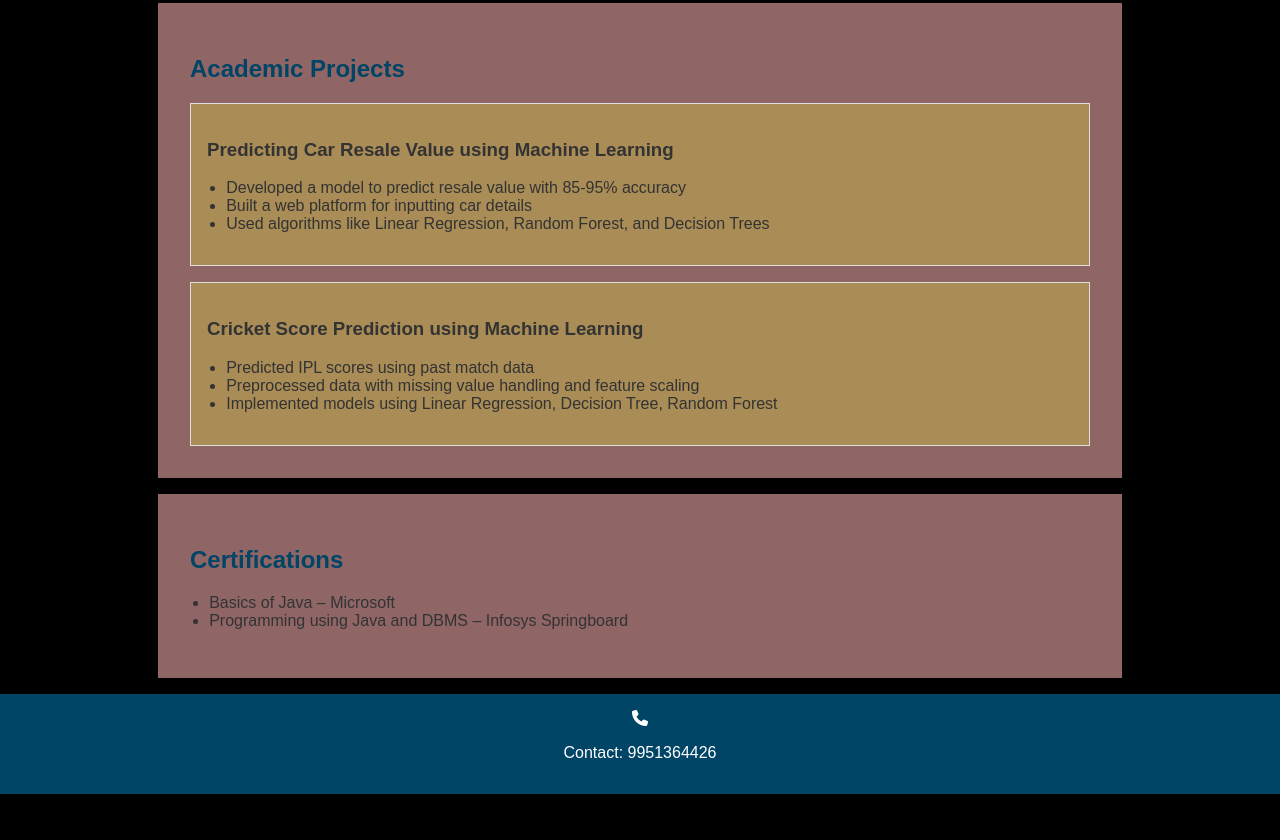
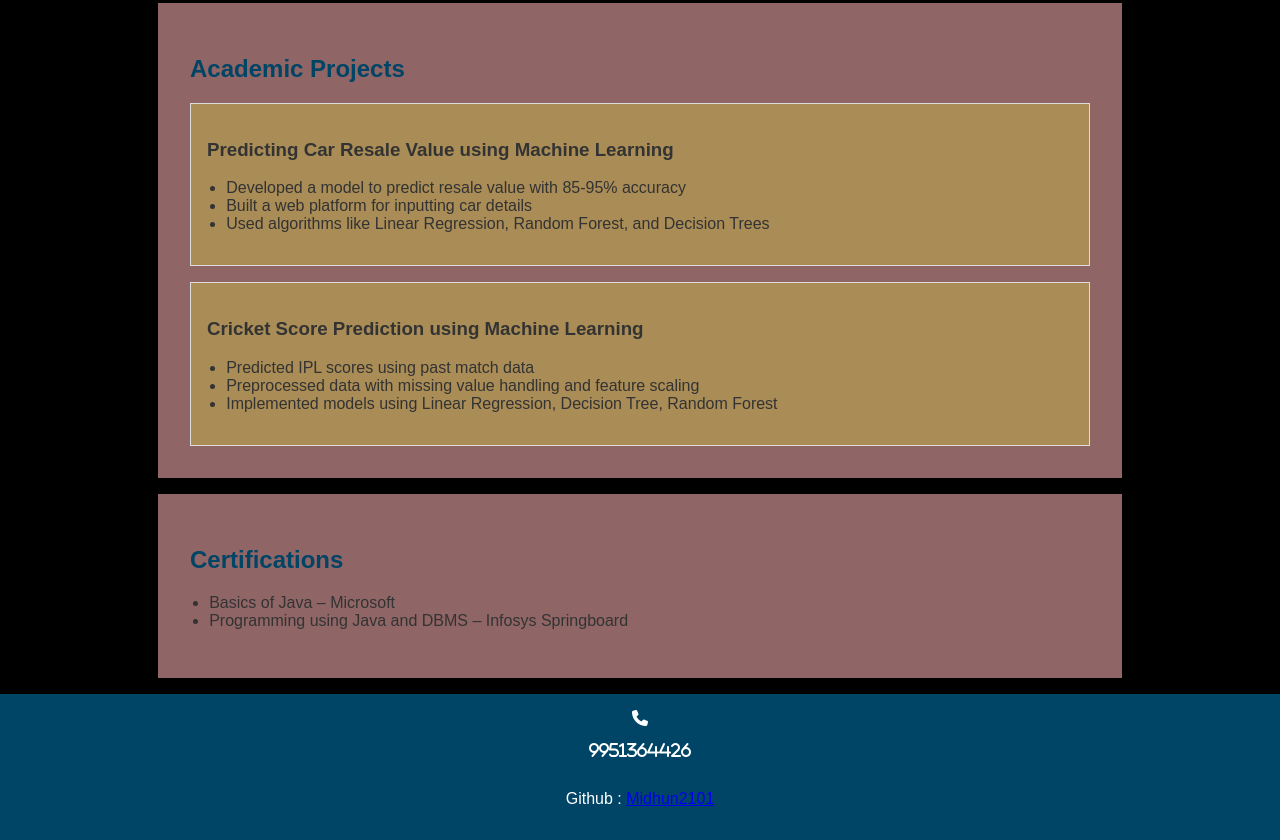
Before and after one commit to Midhun2101/portfolio, a plain HTML site: page index.html in a window 1280 px wide. Shown: the part 1044-1884 px from the top of the page. Before the commit the page ends 1838 px from the top, so only its background shows below. Drawn offline with Linux system fonts and the light colour scheme.

Commit message:
added github link

```diff
--- a/index.html
+++ b/index.html
@@ -74,8 +74,9 @@
     </section>
 
     <footer>
-        <i class="fa-solid fa-phone"></i>
-        <p>Contact: 9951364426</p>
+        <i class="fa-solid fa-phone">  <p>9951364426</p></i>
+        <p>Github : <a href="https://github.com/Midhun2101" target="_blank">Midhun2101</a></p>
+
     </footer>
 </body>
 </html>
```
